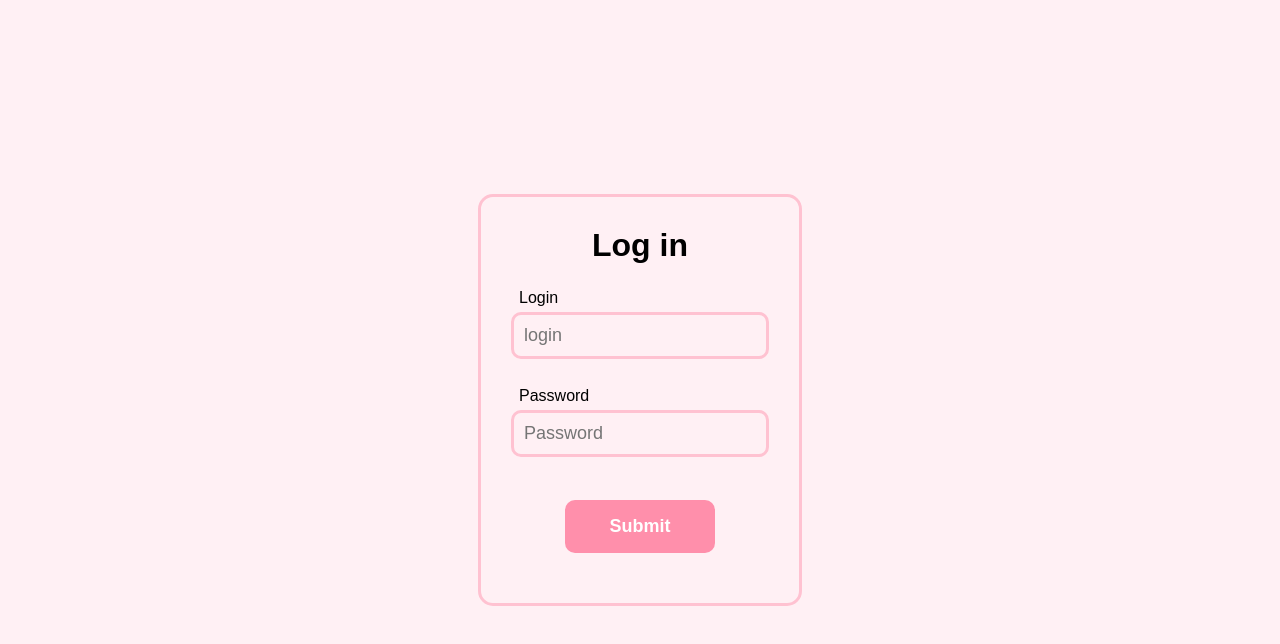
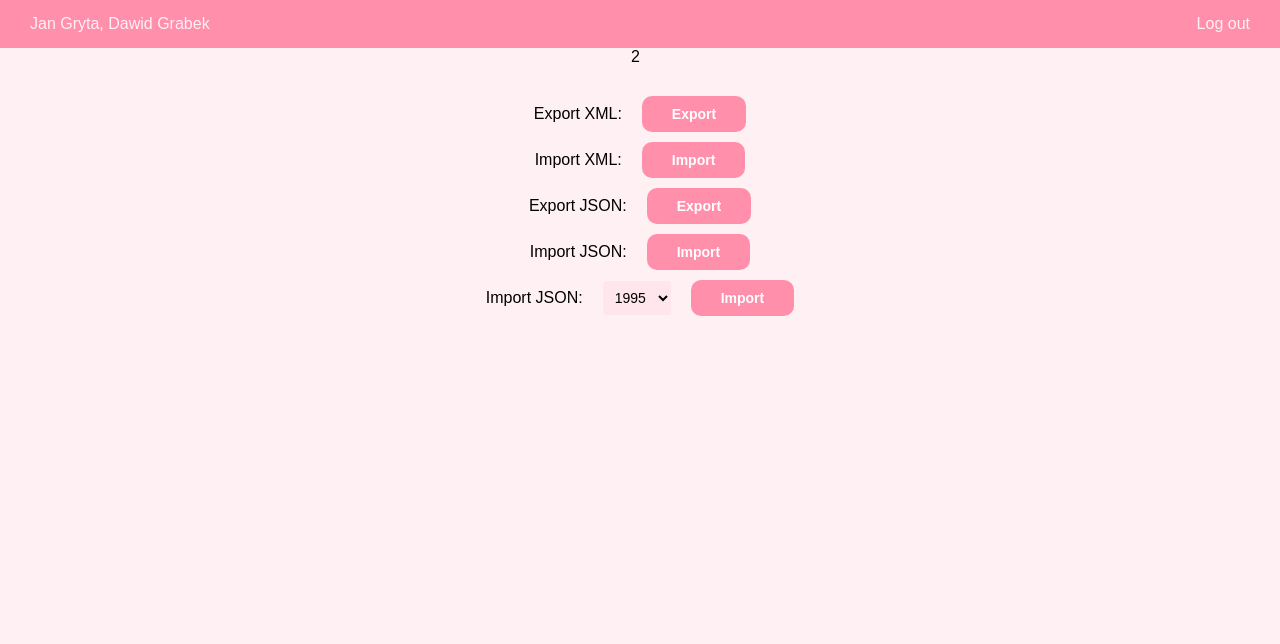
Before and after one commit to DawidGrabek/system-integration-project, a React (Create React App) app in the folder client/: page / in a window 1280 px wide. Before the commit this address led to /login. Shown: the top 644 px of the page. Built offline with nearby package versions, Linux system fonts and the light colour scheme.

Commit message:
WIP add charts

```diff
--- a/client/package.json
+++ b/client/package.json
@@ -7,6 +7,7 @@
     "@testing-library/jest-dom": "^5.16.5",
     "@testing-library/react": "^13.4.0",
     "@testing-library/user-event": "^13.5.0",
+    "chart.js": "^4.3.0",
     "react": "^18.2.0",
     "react-chartjs-2": "^5.2.0",
     "react-dom": "^18.2.0",
--- /dev/null
+++ b/client/src/components/organisms/InflationChart/InflationChart.js
@@ -0,0 +1,58 @@
+// import React from 'react'
+// import { Line } from 'react-chartjs-2'
+
+// const InflationChart = () => {
+//   const inflationData = [
+//     1.09999999900013, -0.0989119673600669, 2.47524752475231, 7.05314009565231,
+//     2.25631768955089, 4.41306266552888, 4.90278951821563, 8.10126582278465,
+//     7.02576112412187, 9.68271334792131, 19.1271820448877, 103.55871886121,
+//     25.534759358289, 15.4009994265581, 11.5212607368496, 16.5499681731381,
+//     26.3790278536324, 58.7208297320654, 244.550932984827, 567.878800666191,
+//     76.7694992087346, 46.0985621037432, 36.9641666120718, 32.9912766093522,
+//     27.951388563304, 19.7949669196707, 14.9131586149599, 11.5978554257236,
+//     7.1540729117986, 9.90017538843062, 5.40833545566151, 1.90528215048054,
+//     0.682701375787657, 3.38264681884694, 2.18379872390258, 1.28469394366409,
+//     2.45874312385397, 4.1649719352477, 3.79539242483406, 2.58069370250546,
+//     4.23940149625935, 3.56037151702788, 0.99198260633235, 0.0538213132400467,
+//     -0.874125874125849, -0.664767331434023, 2.07593553673862, 1.81295156542681,
+//     2.227478809383, 3.3744697261859, 5.05502704719268, 14.429,
+//   ]
+
+//   const years = Array.from({ length: 52 }, (_, index) => 1971 + index)
+
+//   const labels = years.filter((year, index) => index % 2 === 0)
+//   // const data = inflationData.filter((_, index) => index % 2 === 0)
+
+//   const chartData = {
+//     labels: labels,
+//     datasets: [
+//       {
+//         label: 'Inflation',
+//         data: inflationData,
+//         fill: false,
+//         borderColor: 'rgb(75, 192, 192)',
+//         tension: 0.1,
+//         yAxisID: 'inflationScale', // Dodajemy ID skali dla danych inflacji
+//       },
+//     ],
+//   }
+
+//   const chartOptions = {
+//     scales: {
+//       y: {
+//         id: 'inflationScale', // Rejestrujemy nową skalę o ID 'inflationScale'
+//         type: 'linear',
+//         display: true,
+//         position: 'left',
+//       },
+//     },
+//   }
+
+//   return (
+//     <div>
+//       <Line data={chartData} options={chartOptions} />
+//     </div>
+//   )
+// }
+
+// export default InflationChart
--- a/client/src/components/pages/Dashboard/Dashboard.js
+++ b/client/src/components/pages/Dashboard/Dashboard.js
@@ -1,5 +1,6 @@
 import Navbar from 'components/molecules/Navbar/Navbar'
 import DataExchange from 'components/organisms/DataExchange/DataExchange'
+// import InflationChart from 'components/organisms/InflationChart/InflationChart'
 import React from 'react'
 import styled from 'styled-components'
 
@@ -13,7 +14,7 @@ const Dashboard = () => {
     <>
       <Navbar />
       <ChartsWrapper>
-        <span>1</span>
+        {/* <InflationChart /> */}
         <span>2</span>
       </ChartsWrapper>
       <DataExchange />
--- a/client/src/views/App.js
+++ b/client/src/views/App.js
@@ -5,7 +5,7 @@ import { useApi } from 'hooks/useApi'
 function App() {
   const { user } = useApi()
 
-  return false ? <AuthorizedApp /> : <UnauthorizedApp />
+  return true ? <AuthorizedApp /> : <UnauthorizedApp />
 }
 
 export default App
```
Also changed, not shown: 1 other file (tests, documents, lock files or other folders).
